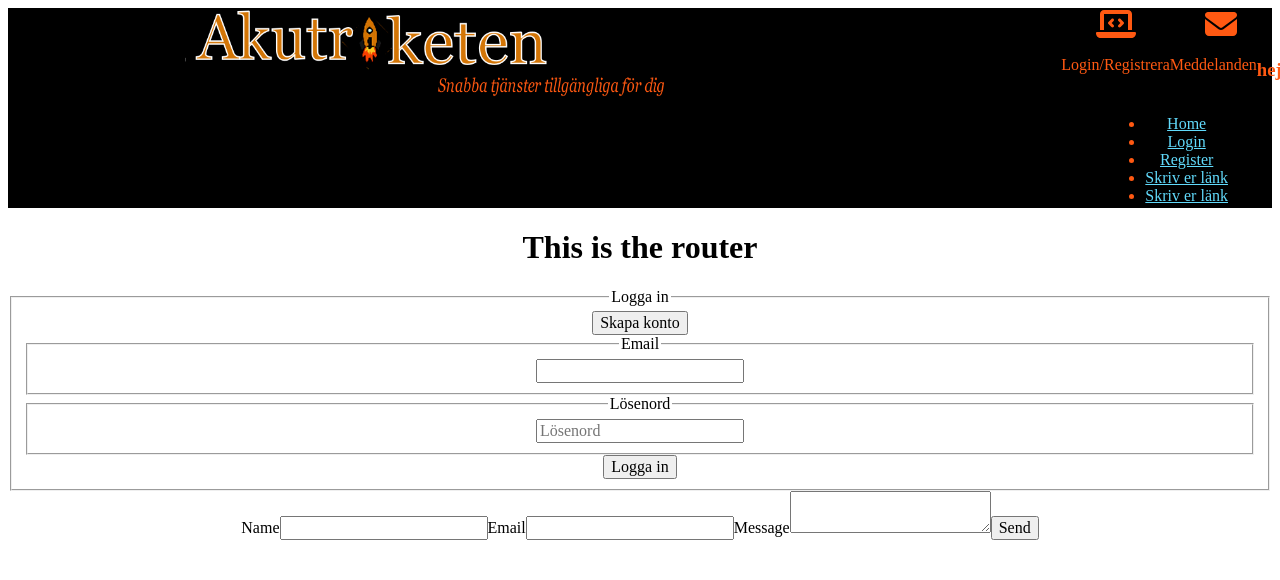
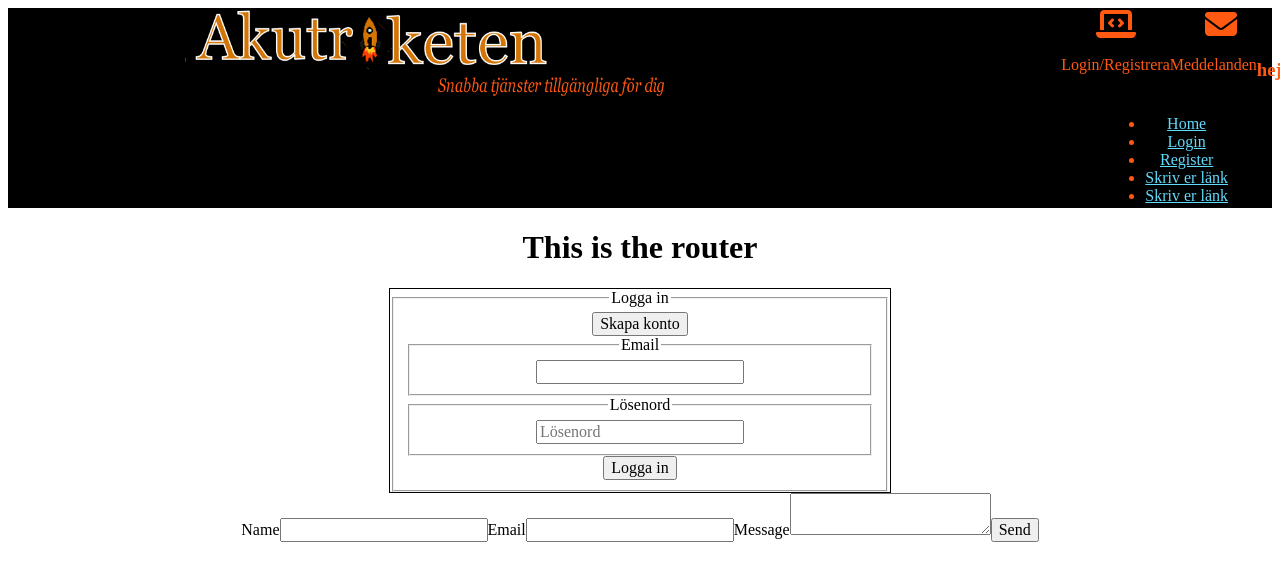
Before and after one commit to Tootfarangi90/Tjanstformedlingssida-FE, a React (Create React App) app: page /login in a window 1280 px wide. Shown: the top 580 px of the page. Built offline with nearby package versions, Linux system fonts and the light colour scheme.

Commit message:
fixade backend heroku variabel och länkar till register och login

```diff
--- a/src/routes/login-register/Login.jsx
+++ b/src/routes/login-register/Login.jsx
@@ -14,7 +14,7 @@ const Login = () => {
       e.preventDefault()
 
       try {
-        const res = await fetch("http://localhost:8080/login", {
+        const res = await fetch(`${process.env.REACT_APP_API_ADRESS}/login`, {
           method: "POST",
           headers: {"Content-type": "application/json"},
           body: JSON.stringify({email, password})
@@ -36,8 +36,7 @@ const Login = () => {
 
   return (
 
-    <>
-
+    <section id="form">
 
     <fieldset>
         <legend>Logga in</legend>
@@ -68,15 +67,16 @@ const Login = () => {
                placeholder="Lösenord"
                onChange={passwordChanged}
                required
-              />
+               />
           </fieldset>
 
 
         <button type="submit" className='button'>Logga in</button>
     </form>
         </fieldset>
+               </section>
 
-    </>
+
   )
 }
 
--- a/src/routes/login-register/Register.jsx
+++ b/src/routes/login-register/Register.jsx
@@ -23,7 +23,7 @@ const Register = () => {
     e.preventDefault()
 
     try {
-      const res = await fetch("http://localhost:8080/register", {
+      const res = await fetch(`${process.env.REACT_APP_API_ADRESS}/register`, {
         method: "POST",
         headers: {'Content-Type': 'application/json'},
         body: JSON.stringify({
--- a/src/routes/login-register/login-register.css
+++ b/src/routes/login-register/login-register.css
@@ -1,3 +1,9 @@
+#form {
+  margin: 0 auto;
+  max-width: 500px;
+  border: 1px solid black;
+}
+
 button, input, select, textarea {
   font-family: inherit;
   font-size: 100%;
```
Also changed, not shown: 1 other file (tests, documents, lock files or other folders).
